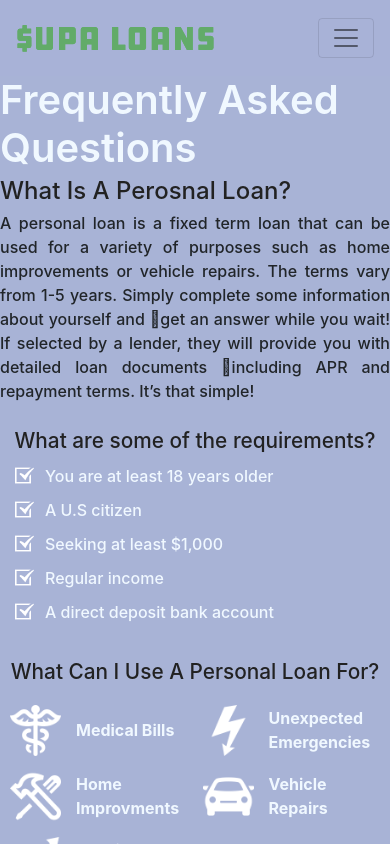
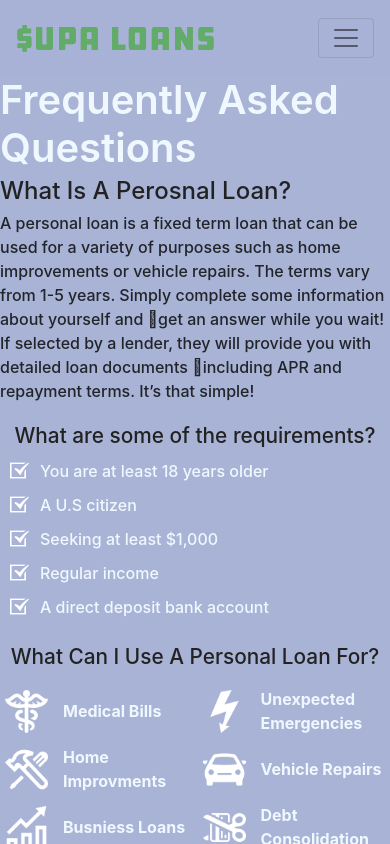
Before and after one commit to jlcdmp/supa-loans, a React (Create React App) app: page /faq in a window 390 px wide. Shown: the top 844 px of the page. Built offline with nearby package versions, Linux system fonts and the light colour scheme.

Commit message:
tweaks for mobile

```diff
--- a/src/CSS/Faq.css
+++ b/src/CSS/Faq.css
@@ -5,7 +5,7 @@ ol{
 }
 
 .faq-container p{
-  text-align: justify;
+  text-align: c;
   font-weight: 450;
 }
 
@@ -27,18 +27,16 @@ ol li{
 }
 
 
-.faq-container{
-}
-
 
 
 .faq-card-container{
   display:grid;
   grid-template-columns: 1fr 1fr ;
   grid-template-rows: 1fr 1fr 1fr ;
-margin:auto;
-grid-gap: 5px
+  grid-gap: 5px;
 }
+
+
 
 .faq-card{
   display:flex;
@@ -60,7 +58,7 @@ grid-gap: 5px
 
 
 .faq-card img{
-  width:3.5em;
+  width:3em;
   height:auto;
   padding: 0 5px 0 0;
   margin:5px;
@@ -79,10 +77,14 @@ grid-gap: 5px
   flex-direction: column;
   margin-bottom: 30px
 }
+
+
 #use h4{
-  margin-bottom: 10px
-  ;font-size: 1.3em
+  margin-bottom: 10px;
+  font-size: 1.3em;
 }
+
+
 #reqs h4{
   font-size: 1.3em
 }
@@ -93,14 +95,12 @@ grid-gap: 5px
   display: flex;
   flex-direction: column;
   text-align: center;
-  margin:5px;
-  position: relative;
 }
 
 #reqs{
-  margin:5px;;
   text-align: center;
-
+  display: flex;
+  flex-direction: column
 }
 
 .acc-container{
```
